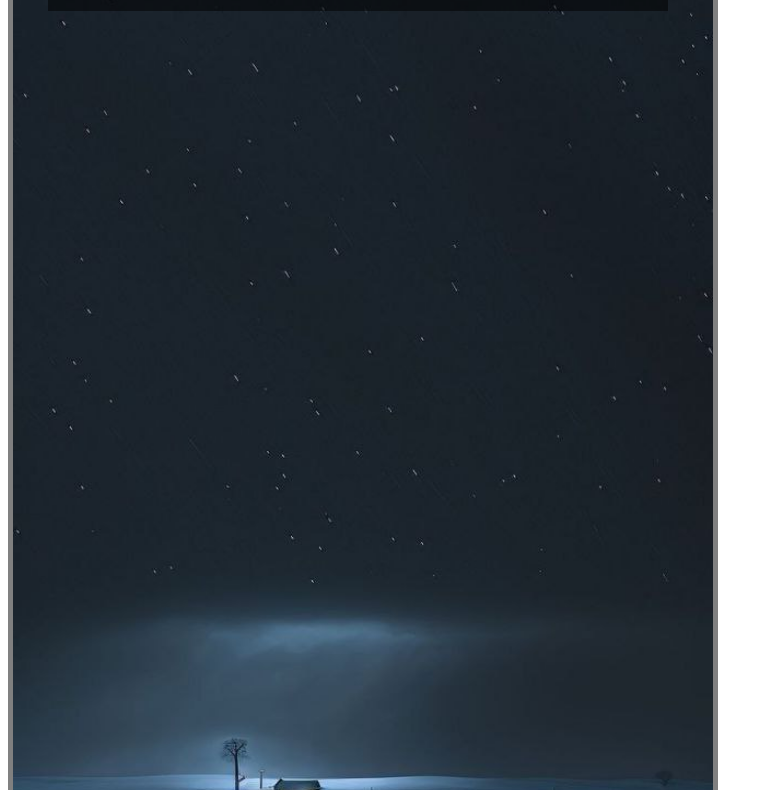
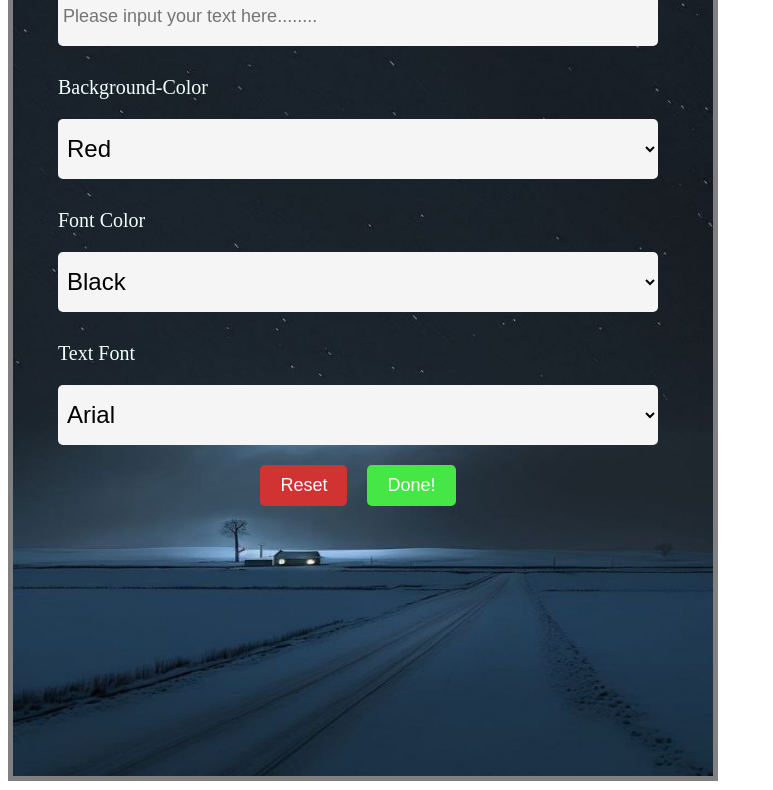
Before and after one commit to venchiheng/LED_web_design, a website: page LED.html in a window 1280 px wide. Shown: the part 259-1049 px from the top of the page, without its empty margins (0-773 px from the left). Drawn offline with Linux system fonts and the light colour scheme.

Commit message:
Front page updated

```diff
--- a/LED.html
+++ b/LED.html
@@ -3,12 +3,12 @@
 <head>
     <meta charset="UTF-8">
     <meta name="viewport" content="width=device-width, initial-scale=1.0">
-    <title>My Image</title>
+    <title>My image</title>
     <style>
         .container {
             position: relative;
             width: 700px;
-            height: 1250px;
+            height: 950px;
         }
         .bordered-img {
             border: 5px gray solid;
@@ -24,9 +24,73 @@
             height: 50px;
             font-size: 30px;
             color: white;
-            background-color: rgba(0, 0, 0, 0.5);
-            padding: 10px;
+            background-color: rgba(0, 0, 0, 0.329);
+            padding-top: 15px;
+            padding-bottom: 5px;
             text-align: center;
+        }
+        .input-container {
+            position: absolute;
+            top: 20%;
+            left: 50%;
+            transform: translate(-50%, -50%);
+            width: 600px;
+            height: 50px;
+            text-align: center;
+            border-radius: 5px;
+        }
+        .input-container input[type="text"] {
+            width: 600px;
+            height: 60px;
+            background-color: whitesmoke;
+            border: none;
+            outline: none;
+            padding: 5px;
+            box-sizing: border-box;
+            border-radius: 5px;
+            font-size: 20px;
+            transition: background-color 0.3s ease; /* Smooth transition */
+        }
+        .input-container select {
+            width: 100%;
+            height: 60px;
+            font-size: 24px; /* Adjust font size as needed */
+            background-color: whitesmoke;
+            border: none;
+            outline: none;
+            padding: 5px;
+            box-sizing: border-box;
+            border-radius: 5px;
+        }
+        .input-container input[type="text"]::placeholder {
+            font-size: 18px;
+        }
+        .background-color {
+            color: azure;
+            text-align: start;
+            font-size: 20px;
+            padding-top: 10px;
+        }
+        .btn-container {
+            display: flex;
+            justify-content: center;
+            margin-top: 20px;
+        }
+        .btn-container button {
+            padding: 10px 20px;
+            font-size: 18px;
+            margin: 0 10px;
+            border: none;
+            border-radius: 5px;
+            cursor: pointer;
+        }
+        .reset-btn {
+            background-color: rgb(209, 51, 51);
+            color: white;
+        }
+        .done-btn {
+            background-color: rgb(70, 230, 70);
+            color: white;
         }
     </style>
 </head>
@@ -34,7 +98,70 @@
     <h1>LED Board</h1>
     <div class="container">
         <img src="testbackgound.jpg" alt="lotus" class="bordered-img">
-        <p class="welcome-message">Welcome to NeoScript</p>
+        <div class="welcome-message">Welcome to NeoScript</div>
+        <div class="input-container">
+            <input type="text" id="userInput1" name="userInput1" placeholder="Please input your text here........">
+            <p class="background-color">Background-Color</p>
+            <select id="colorSelect" name="color">
+                <option value="red">Red</option>
+                <option value="blue">Blue</option>
+                <option value="pink">Pink</option>
+                <option value="white">White</option>
+                <option value="black">Black</option>
+            </select>
+            <p class="background-color">Font Color</p>
+            <select id="color-text" name="color">
+                <option value="black">Black</option>
+                <option value="pink">Pink</option>
+                <option value="whitesmoke">Whitesmoke</option>
+                <option value="gray">Gray</option>
+            </select>
+            <p class="background-color">Text Font</p>
+            <select id="Text-Font" name="Font">
+                <option value="Arial">Arial</option>
+                <option value="Times New Roman">Times New Roman</option>
+                <option value="Verdana">Verdana</option>
+                <option value="Helvetica">Helvetica</option>
+                <option value="Courier New">Courier New</option>
+                <option value="Georgia">Georgia</option>
+            </select>
+            <div class="btn-container">
+                <button class="reset-btn">Reset</button>
+                <button class="done-btn">Done!</button>
+            </div>
+        </div>
     </div>
+
+    <script>
+        const colorSelect = document.getElementById('colorSelect');
+        const colorTextSelect = document.getElementById('color-text');
+        const fontSelect = document.getElementById('Text-Font');
+        const userInput = document.getElementById('userInput1');
+        const resetBtn = document.querySelector('.reset-btn');
+        const doneBtn = document.querySelector('.done-btn');
+
+        colorSelect.addEventListener('change', function() {
+            userInput.style.backgroundColor = this.value;
+        });
+
+        colorTextSelect.addEventListener('change', function() {
+            userInput.style.color = this.value;
+        });
+
+        fontSelect.addEventListener('change', function() {
+            userInput.style.fontFamily = this.value;
+        });
+
+        resetBtn.addEventListener('click', function() {
+            userInput.style.backgroundColor = 'whitesmoke';
+            userInput.style.color = 'black';
+            userInput.style.fontFamily = 'Arial';
+        });
+
+        doneBtn.addEventListener('click', function() {
+            // Add functionality for what should happen when "Done!" is clicked
+            alert('Form submitted successfully!');
+        });
+    </script>
 </body>
 </html>
```
